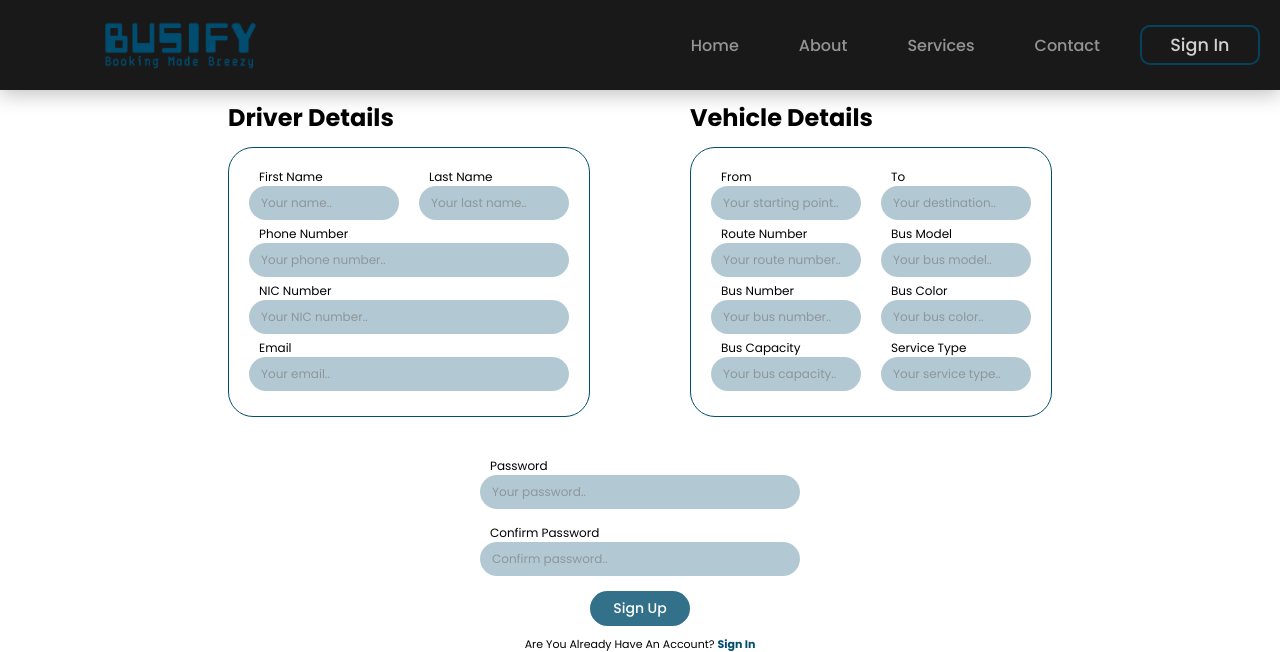
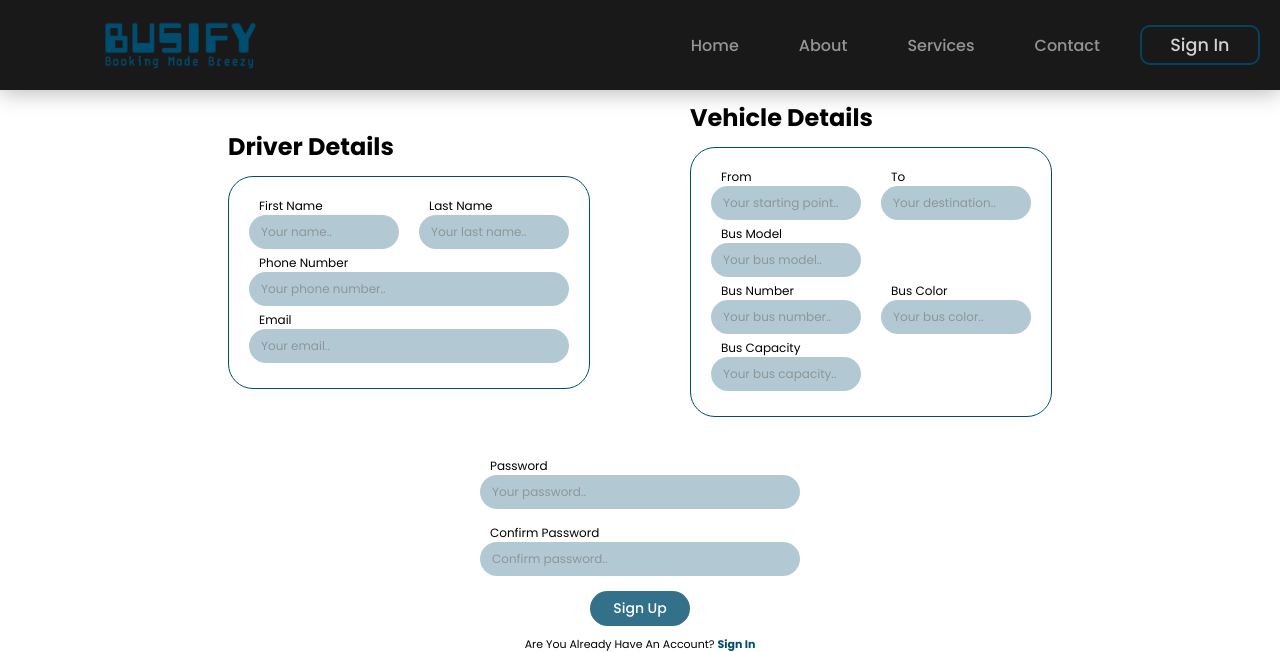
Before and after one commit to omarzo0/Busify, a PHP site: page /Frontend/DriverSignUp.php in a window 1280 px wide. Shown: the top 652 px of the page. Run offline with PHP 8.4, Linux system fonts and the light colour scheme.

Commit message:
Update DriverSignUp.php

```diff
--- a/Frontend/DriverSignUp.php
+++ b/Frontend/DriverSignUp.php
@@ -5,16 +5,13 @@ if (isset($_POST['submit'])) {
     $fname = $_POST['fname'];
     $lname = $_POST['lname'];
     $phone = $_POST['phone'];
-    $nic = $_POST['nic'];
     $email = $_POST['email'];
     $from = $_POST['dstfrom'];
     $to = $_POST['dstto'];
-    $routeno = $_POST['routeno'];
     $busmodel = $_POST['busmodel'];
     $busno = $_POST['busno'];
     $buscolor = $_POST['buscolor'];
     $buscapacity = $_POST['buscapacity'];
-    $servicetype = $_POST['servicetype'];
     $password = $_POST['password'];
     $cpassword = $_POST['cpassword'];
 
@@ -30,7 +27,7 @@ if (isset($_POST['submit'])) {
             </script>
             ";
         } else {
-            $query = "INSERT INTO driver_signup (fname, lname, phone, nic, email, dstfrom, dstto, routeno, busmodel, busno, buscolor, buscapacity, servicetype, password) VALUES ('$fname', '$lname', '$phone', '$nic', '$email', '$from', '$to', '$routeno', '$busmodel', '$busno', '$buscolor', '$buscapacity', '$servicetype', '$password')";
+            $query = "INSERT INTO driver_signup (fname, lname, phone, email, dstfrom, dstto, busmodel, busno, buscolor, buscapacity, password) VALUES ('$fname', '$lname', '$phone', '$nic', '$email', '$from', '$to', '$busmodel', '$busno', '$buscolor', '$buscapacity', '$password')";
             if ($result = mysqli_query($conn, $query)) {
                 echo "
                 <script>
@@ -113,11 +110,6 @@ if (isset($_POST['submit'])) {
                         <div class="error"></div>
                     </div>
                     <div class="input__fields">
-                        <label for="nic">NIC Number</label>
-                        <input class="input" type="text" id="nic" name="nic" placeholder="Your NIC number.." required>
-                        <div class="error"></div>
-                    </div>
-                    <div class="input__fields">
                         <label for="email">Email</label>
                         <input class="input" type="email" id="email" name="email" placeholder="Your email.." required>
                         <div class="error"></div>
@@ -144,11 +136,6 @@ if (isset($_POST['submit'])) {
                     </div>
                     <div class="route__and__model">
                         <div class="input__fields">
-                            <label for="routeno">Route Number</label>
-                            <input class="input" type="text" id="routeno" name="routeno" placeholder="Your route number.." required>
-                            <div class="error"></div>
-                        </div>
-                        <div class="input__fields">
                             <label for="busmodel">Bus Model</label>
                             <input class="input" type="text" id="busmodel" name="busmodel" placeholder="Your bus model.." required>
                             <div class="error"></div>
@@ -170,11 +157,6 @@ if (isset($_POST['submit'])) {
                         <div class="input__fields">
                             <label for="buscapacity">Bus Capacity</label>
                             <input class="input" type="text" id="buscapacity" name="buscapacity" placeholder="Your bus capacity.." required>
-                            <div class="error"></div>
-                        </div>
-                        <div class="input__fields">
-                            <label for="servicetype">Service Type</label>
-                            <input class="input" type="text" id="servicetype" name="servicetype" placeholder="Your service type.." required>
                             <div class="error"></div>
                         </div>
                     </div>
```
